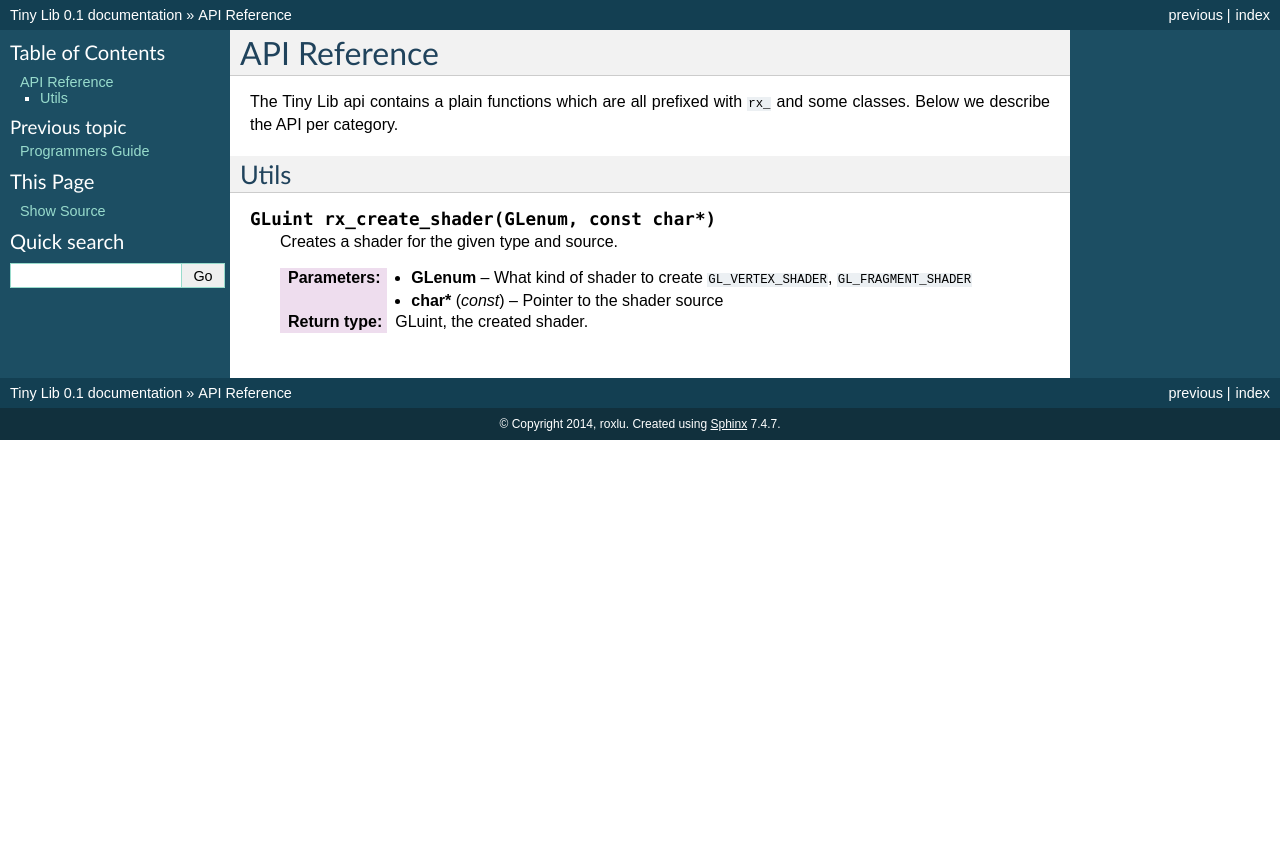
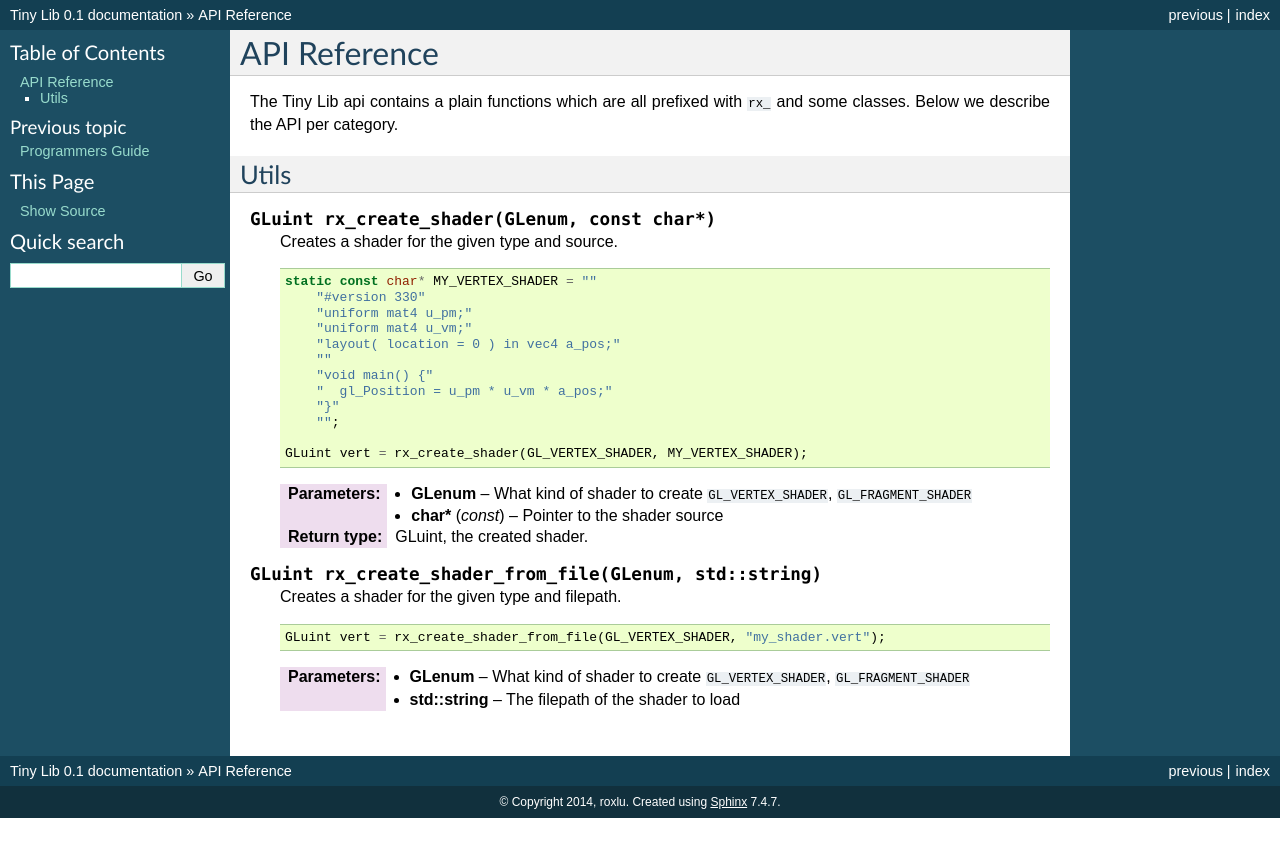
Before and after one commit to diederickh/tinylib, a Sphinx documentation site: the page built from docs/source/api.rst, in a window 1280 px wide. Shown: the top 857 px of the page. Built offline with Sphinx 7.4.7, drawn with Linux system fonts in a browser that asks for light colours.

Commit message:
Starting with doc

```diff
--- a/docs/source/api.rst
+++ b/docs/source/api.rst
@@ -1,6 +1,8 @@
 *************
 API Reference
 *************
+
+.. highlight:: c++
 
 The Tiny Lib api contains a plain functions which are all prefixed with
 ``rx_`` and some classes. Below we describe the API per category.
@@ -12,6 +14,33 @@ Utils
 
     Creates a shader for the given type and source.
 
+    ::
+
+        static const char* MY_VERTEX_SHADER = ""
+            "#version 330"
+            "uniform mat4 u_pm;"
+            "uniform mat4 u_vm;"
+            "layout( location = 0 ) in vec4 a_pos;"
+            ""
+            "void main() {"
+            "  gl_Position = u_pm * u_vm * a_pos;"
+            "}"
+            "";
+
+        GLuint vert = rx_create_shader(GL_VERTEX_SHADER, MY_VERTEX_SHADER);
+
+
     :param GLenum: What kind of shader to create ``GL_VERTEX_SHADER``, ``GL_FRAGMENT_SHADER``
     :param const char*: Pointer to the shader source
     :rtype: GLuint, the created shader.
+
+.. function:: GLuint rx_create_shader_from_file(GLenum, std::string)
+
+    Creates a shader for the given type and filepath.
+
+    ::
+
+         GLuint vert = rx_create_shader_from_file(GL_VERTEX_SHADER, "my_shader.vert");
+
+    :param GLenum: What kind of shader to create ``GL_VERTEX_SHADER``, ``GL_FRAGMENT_SHADER``
+    :param std::string: The filepath of the shader to load
```
